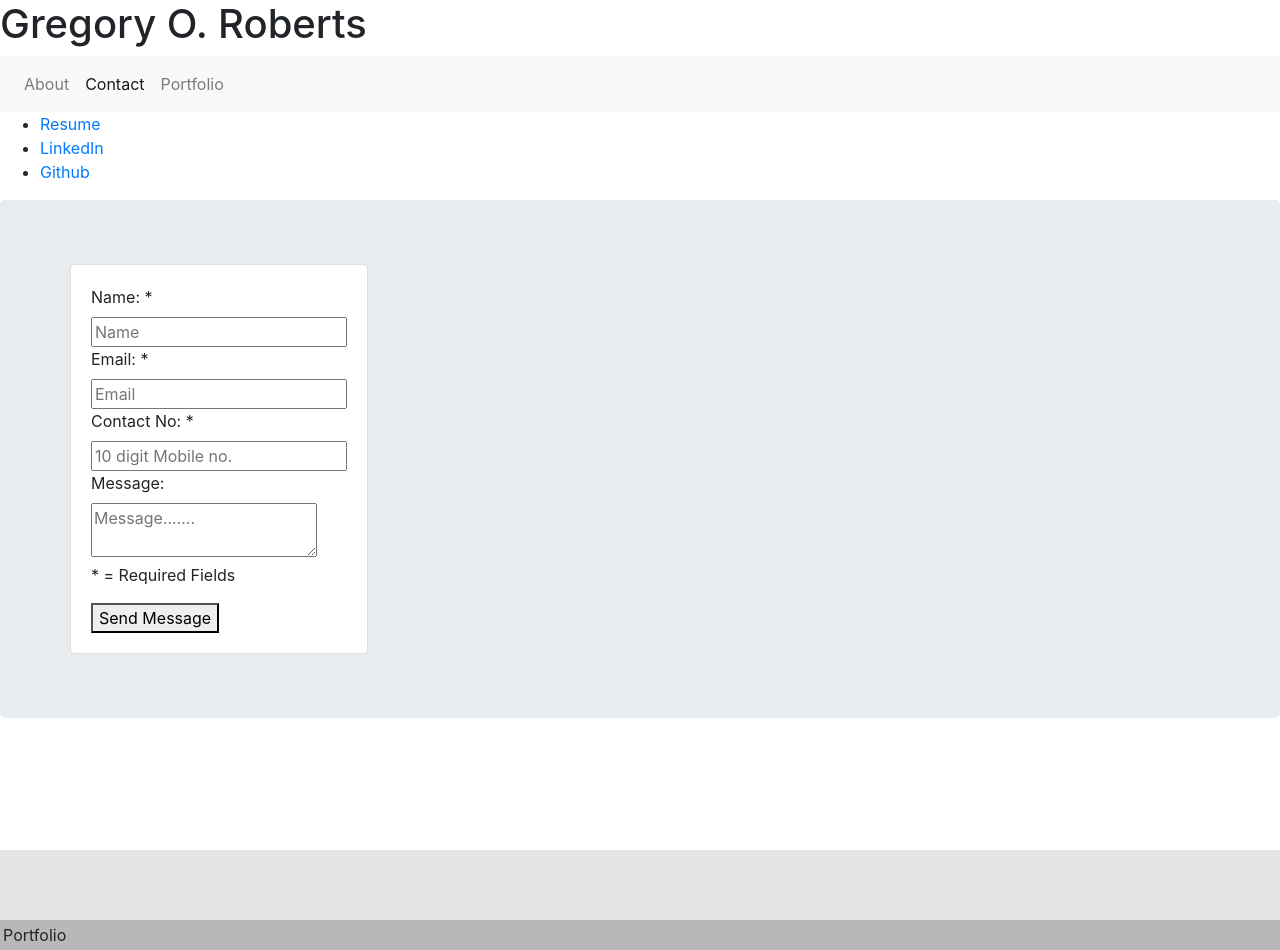
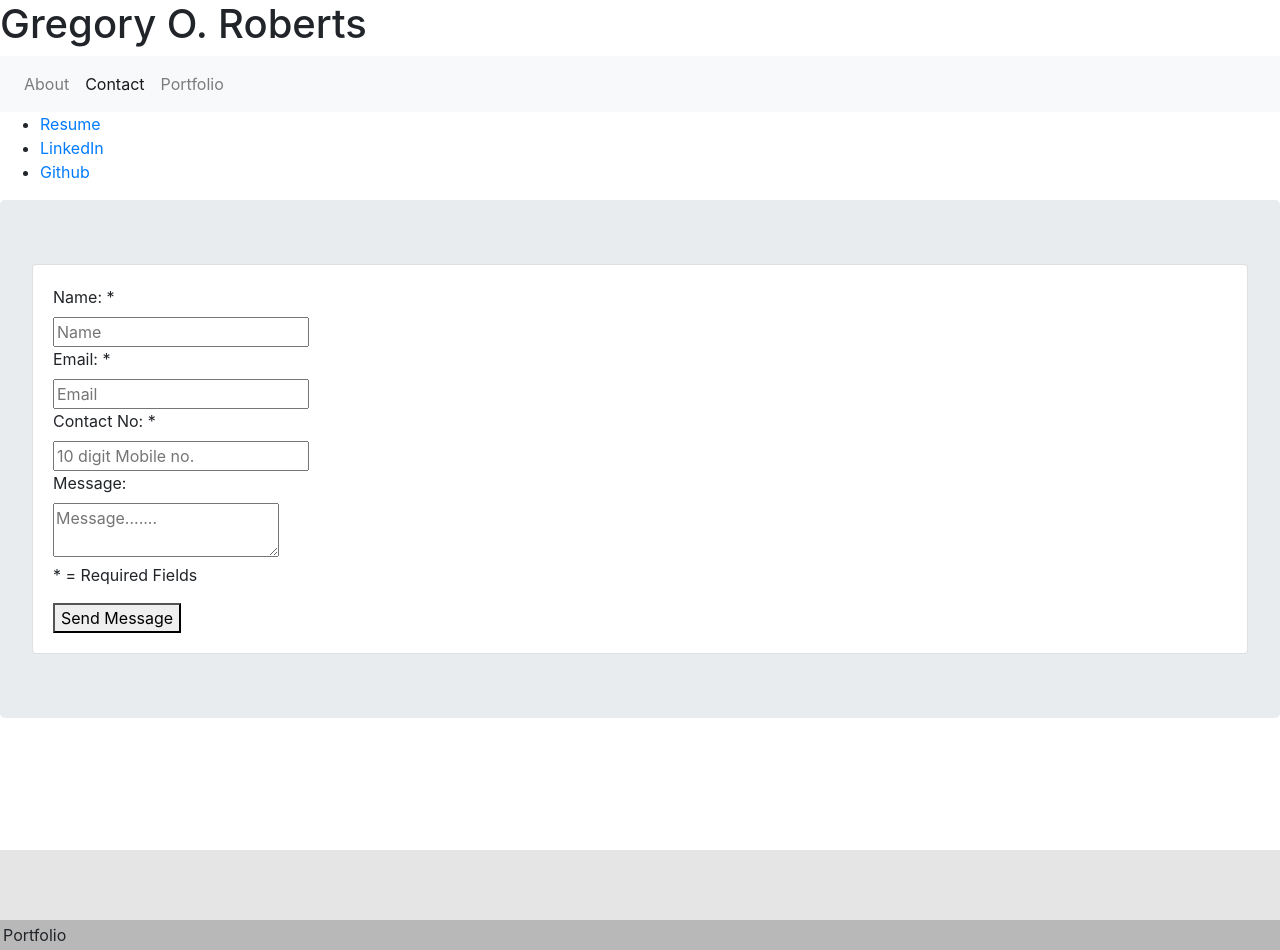
Before and after one commit to groberts31/React-Portfolio, a React (Create React App) app in the folder portfolio/: page /contact in a window 1280 px wide. Built offline with nearby package versions, Linux system fonts and the light colour scheme.

Commit message:
removed container and row component from Contact page

```diff
--- a/portfolio/src/pages/Contact/index.js
+++ b/portfolio/src/pages/Contact/index.js
@@ -1,18 +1,12 @@
 import React from "react";
 import "./style.css";
-import Container from "../../components/Container";
-import Row from "../../components/Row";
 import Form from "../../components/Form";
 
 function Contact() {
   return (
     <div className="entireArea">
       <div className="jumbotron">
-        <Container>
-          <Row>
             <Form />
-          </Row>
-        </Container>
       </div>
     </div>
   );
```
